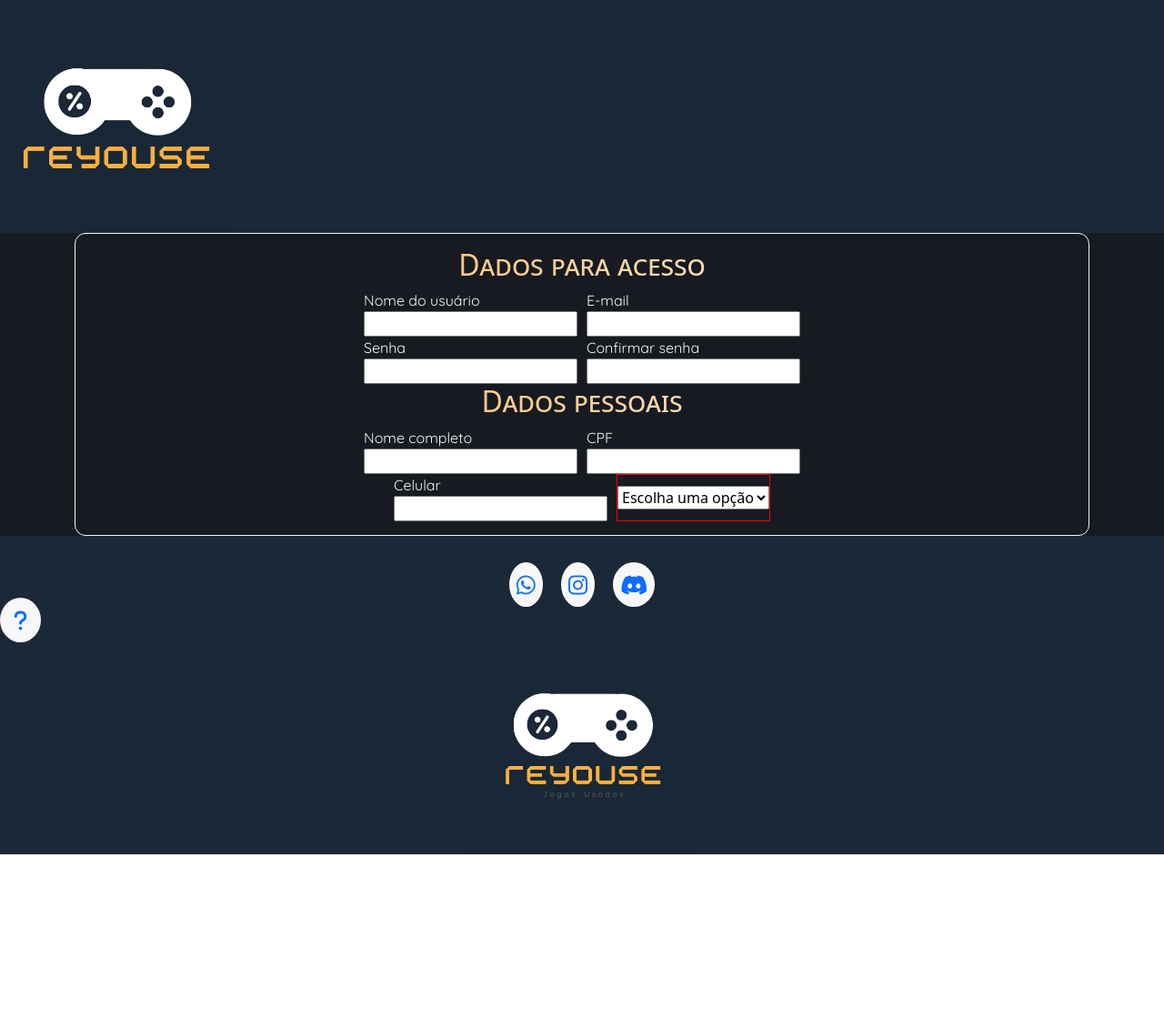
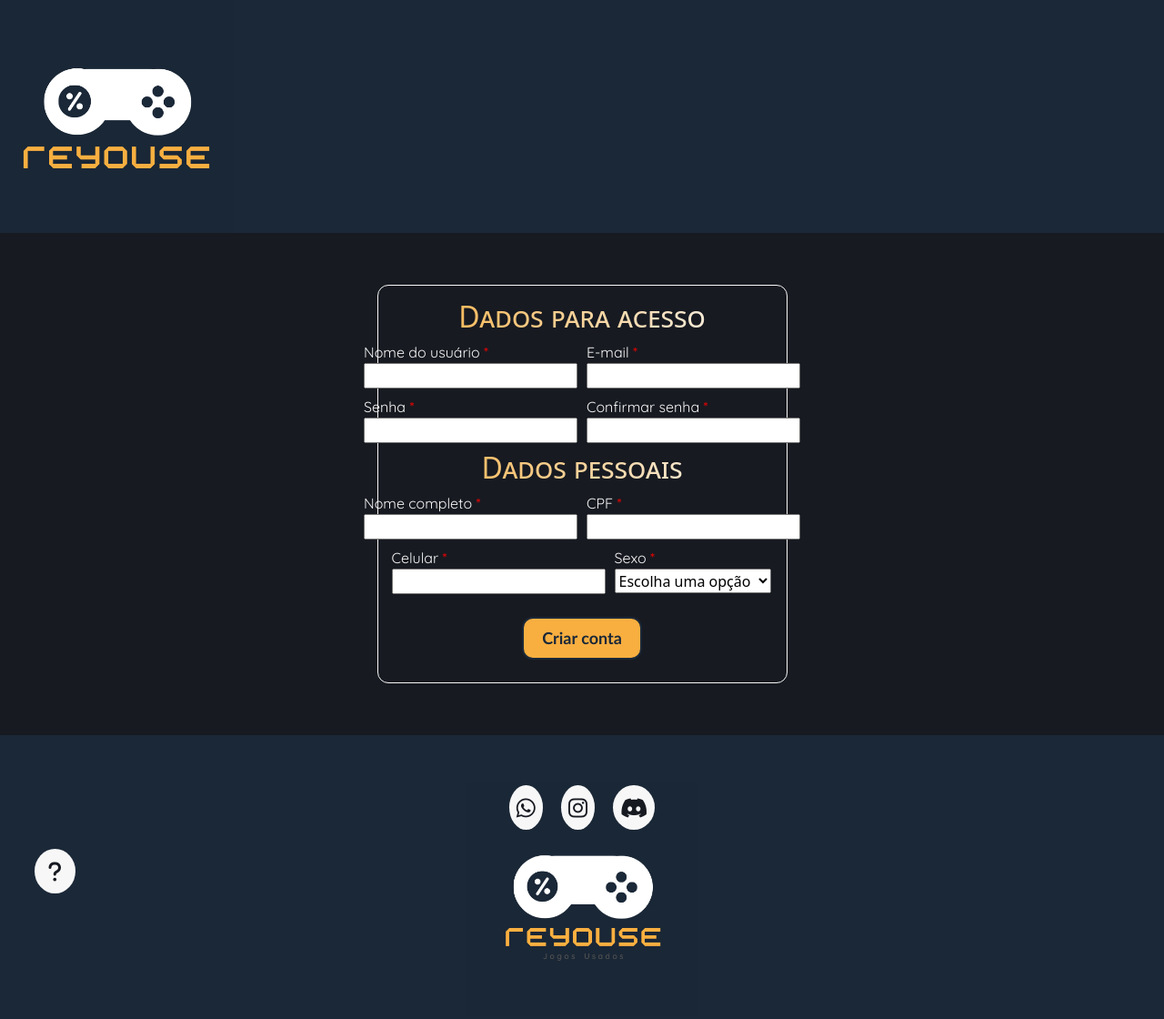
Before and after one commit to Reyouse/Geral, a plain HTML site: page frontEnd/src/HTML/telaCadastro.html in a window 1280 px wide. Shown: the whole page at 91% size. Before the commit the page ends 939 px from the top, so only its background shows below. Drawn offline with nearby package versions, Linux system fonts and the light colour scheme.

Commit message:
Finalizando parte principal da tela

```diff
--- a/frontEnd/src/CSS/telaCadastro.css
+++ b/frontEnd/src/CSS/telaCadastro.css
@@ -24,11 +24,30 @@ header, footer{
 main{
     background-color: #171A21;
 }
+.row, .btnCadastrar, .doisCampos{
+    display: flex;
+    justify-content: center;
+}
 .conteudoCadastro{
     border: 1px solid #F7F7F7;
     border-radius: 12px;
     padding: 15px;
-
+    margin: 1.5cm 0;
+}
+.btnCadastrar button{
+    padding: 8px;
+    margin: 10px 0;
+    border-radius: 12px;
+    border: 2px solid #1B2838;
+    width: 3.5cm;
+    background-color: #F8AF40;
+    color: #1B2838;
+    font-family: 'Trebuchet MS', 'Lucida Sans Unicode', 'Lucida Grande', 'Lucida Sans', Arial, sans-serif;
+    font-size: 18px;
+    font-weight: bolder;
+}
+.btnCadastrar button:hover{
+    border-color: #F7F7F7;
 }
 label{
     color: #F7F7F7;
@@ -48,9 +67,14 @@ h2{
     flex-direction: column;
 }
 .doisCampos{
-    display: flex;
-    justify-content: center;
     gap: 10px;
+    margin-bottom: 8px;
+}
+#sexoUsuario{
+    width: 99%;
+    height: 0.7cm;
+    position: relative;
+    margin-right: 1.4em;
 }
 
 /* Rodapé */
@@ -58,26 +82,30 @@ h2{
     display: flex;
     flex-direction: column;
     align-items: center;
-    justify-content: center;
-    margin: 0 auto;
+}
+footer #logo{
+    position: relative;
+    bottom: 0.5cm;
 }
 .redes{
     position: relative;
-    z-index: 1;
-    margin-bottom: 0.6cm;
+    z-index: 999;
+    top: 0.7cm;
 }
 .redes a:nth-child(2){
     margin: 0 1em 0 1em;
 }
 #socialMedia, #btnDuvida{
     background-color: #F7F7F7;
+    color: #171A21;
     font-size: x-large;
     border-radius: 50%;
     padding: 8px;
 }
 #btnDuvida{
     position: relative;
-    top: 2cm;
+    top: 3.5cm;
+    left: 1cm;
 }
 #socialMedia:hover, #btnDuvida:hover{
     background-color: #171A21;
@@ -86,7 +114,9 @@ h2{
 .fa-question{
     margin: 0 7px 0 7px;
 }
-a{
-    color: inherit;
-    text-decoration: none;
+#conteudoModal{
+    background-color: #1B2838;
 }
+#btnFechar{
+    background-color: #F7F7F7;
+}
--- a/frontEnd/src/HTML/telaCadastro.html
+++ b/frontEnd/src/HTML/telaCadastro.html
@@ -21,28 +21,28 @@
     <main>
         <div class="container">
             <div class="row">
-                <div class="col-12">
+                <div class="col-5">
                     <div class="conteudoCadastro">
                         <h2>Dados para acesso</h2>
                         <fieldset>
                             <div class="doisCampos">
                                 <div class="campo">
-                                    <label for="username">Nome do usuário</label>
-                                    <input type="text" name="username" id="username">
+                                    <label for="username">Nome do usuário <span style="color: rgb(255, 0, 0);">*</span></label>
+                                    <input type="text" name="username" id="username" required>
                                 </div>
                                 <div class="campo">
-                                    <label for="email">E-mail</label>
-                                    <input type="email" name="email" id="email">
+                                    <label for="email">E-mail <span style="color: rgb(255, 0, 0);">*</span></label>
+                                    <input type="email" name="email" id="email" required>
                                 </div>
                             </div>
                             <div class="doisCampos">
                                 <div class="campo">
-                                    <label for="senha">Senha</label>
-                                    <input type="password" name="senha" id="senha">
+                                    <label for="senha">Senha <span style="color: rgb(255, 0, 0);">*</span></label>
+                                    <input type="password" name="senha" id="senha" required>
                                 </div>
                                 <div class="campo">
-                                    <label for="confirmarSenha">Confirmar senha</label>
-                                    <input type="password" name="confirmarSenha" id="confirmarSenha">
+                                    <label for="confirmarSenha">Confirmar senha <span style="color: rgb(255, 0, 0);">*</span></label>
+                                    <input type="password" name="confirmarSenha" id="confirmarSenha" required>
                                 </div>
                             </div>
 
@@ -50,28 +50,35 @@
                         <fieldset>
                             <div class="doisCampos">
                                 <div class="campo">
-                                    <label for="nomeCompleto">Nome completo</label>
-                                    <input type="text" name="nomeCompleto" id="nomeCompleto">
+                                    <label for="nomeCompleto">Nome completo <span style="color: rgb(255, 0, 0);">*</span></label>
+                                    <input type="text" name="nomeCompleto" id="nomeCompleto" required>
                                 </div>
                                 <div class="campo">
-                                    <label for="cpf">CPF</label>
-                                    <input type="text" name="cpf" id="cpf">
+                                    <label for="cpf">CPF <span style="color: rgb(255, 0, 0);">*</span></label>
+                                    <input type="text" name="cpf" id="cpf" required>
                                 </div>
                             </div>
                             <div class="doisCampos">
                                 <div class="campo">
-                                    <label for="celular">Celular</label>
-                                    <input type="tel" name="celular" id="celular">
+                                    <label for="celular">Celular <span style="color: rgb(255, 0, 0);">*</span></label>
+                                    <input type="tel" name="celular" id="celular" required>
                                 </div>
-                                <div style="border: 1px solid red; display: flex; align-items: center;">
-                                    <select name="sexoUsuario" id="sexoUsuario">
-                                        <option value="" disabled selected>Escolha uma opção</option>
-                                        <option value="masculino">Masculino</option>
-                                        <option value="feminino">Feminino</option>
-                                    </select>
+                                <div class="doisCampos">
+                                    <div class="campo">
+                                        <label for="sexoUsuario">Sexo <span style="color: rgb(255, 0, 0);">*</span></label>
+                                        <select name="sexoUsuario" id="sexoUsuario" required>
+                                            <option value="" disabled selected>Escolha uma opção</option>
+                                            <option value="masculino">Masculino</option>
+                                            <option value="feminino">Feminino</option>
+                                            <option value="naoInformado">Prefiro não informar</option>
+                                        </select>
+                                    </div>
                                 </div>
                             </div>
                         </fieldset>
+                        <div class="btnCadastrar">
+                            <button type="submit">Criar conta</button>
+                        </div>
                     </div>
                 </div>
             </div>
@@ -80,7 +87,29 @@
 
     <!-- Rodapé -->
     <footer>
-        <a href="#"><span id="btnDuvida"><i class="fa-solid fa-question"></i></span></a>
+        <a href="#" id="btnDuvida" data-bs-toggle="modal" data-bs-target="#staticBackdrop"><i class="fa-solid fa-question"></i></a>
+
+        <!-- Modal -->
+        <div class="modal fade" id="staticBackdrop" data-bs-backdrop="static" data-bs-keyboard="false" tabindex="-1" aria-labelledby="staticBackdropLabel" aria-hidden="true">
+            <div class="modal-dialog">
+                <div class="modal-content" id="conteudoModal">
+                    <div class="modal-header">
+                        <h1 class="modal-title fs-5" id="staticBackdropLabel">Modal title</h1>
+                        <button type="button" id="btnFechar" class="btn-close" data-bs-dismiss="modal" aria-label="Close"></button>
+                    </div>
+                    <div class="modal-body">
+                        ...
+                    </div>
+                    <div class="modal-body">
+                        ...
+                    </div>
+                    <div class="modal-footer">
+                        ...
+                    </div>
+                </div>
+            </div>
+        </div>
+
         <div class="blocoVertical">
             <div class="redes">
                 <a href="#"><span id="socialMedia"><i class="fa-brands fa-whatsapp"></i></span></a>
@@ -93,6 +122,7 @@
 
     <script src="https://cdn.jsdelivr.net/npm/bootstrap@5.2.3/dist/js/bootstrap.bundle.min.js" integrity="sha384-kenU1KFdBIe4zVF0s0G1M5b4hcpxyD9F7jL+jjXkk+Q2h455rYXK/7HAuoJl+0I4" crossorigin="anonymous"></script>
     <script src="https://kit.fontawesome.com/756d230ae4.js" crossorigin="anonymous"></script>
+    <script src="https://code.jquery.com/jquery-3.7.0.js" integrity="sha256-JlqSTELeR4TLqP0OG9dxM7yDPqX1ox/HfgiSLBj8+kM=" crossorigin="anonymous"></script>
     <script src="../JavaScript/telaCadastro.js"></script>
 </body>
 </html>
--- a/frontEnd/src/JavaScript/telaCadastro.js
+++ b/frontEnd/src/JavaScript/telaCadastro.js
@@ -0,0 +1,28 @@
+const campoCpf = document.getElementById('cpf');
+const campoCel = document.getElementById('celular');
+
+// Deixando CPF no formato correto
+campoCpf.addEventListener('input', function () {
+  let cpf = campoCpf.value;
+
+  // Impedindo que o usuário digite caracteres que não sejam números
+  cpf = cpf.replace(/\D/g, ''); // Esses caracteres são substituídos por um espaço vazio
+
+  // Aplicando máscara para deixar o CPF no formato correto
+  cpf = cpf.replace(/(\d{3})(\d{3})(\d{3})(\d{2})/, '$1.$2.$3-$4');
+
+  campoCpf.value = cpf;
+});
+
+// Deixando número de telefone no formato correto
+campoCel.addEventListener('input', function(){
+    let cel = campoCel.value;
+
+    // Impedindo que o usuário digite caracteres que não sejam números
+    cel = cel.replace(/\D/g, ''); // Esses caracteres são substituídos por um espaço vazio
+
+    // Aplicando máscara para deixar o número de telefone no formato correto
+    cel = cel.replace(/(\d{2})(\d{5})(\d{4})/, '($1)$2-$3');
+
+    campoCel.value = cel;
+});
```
